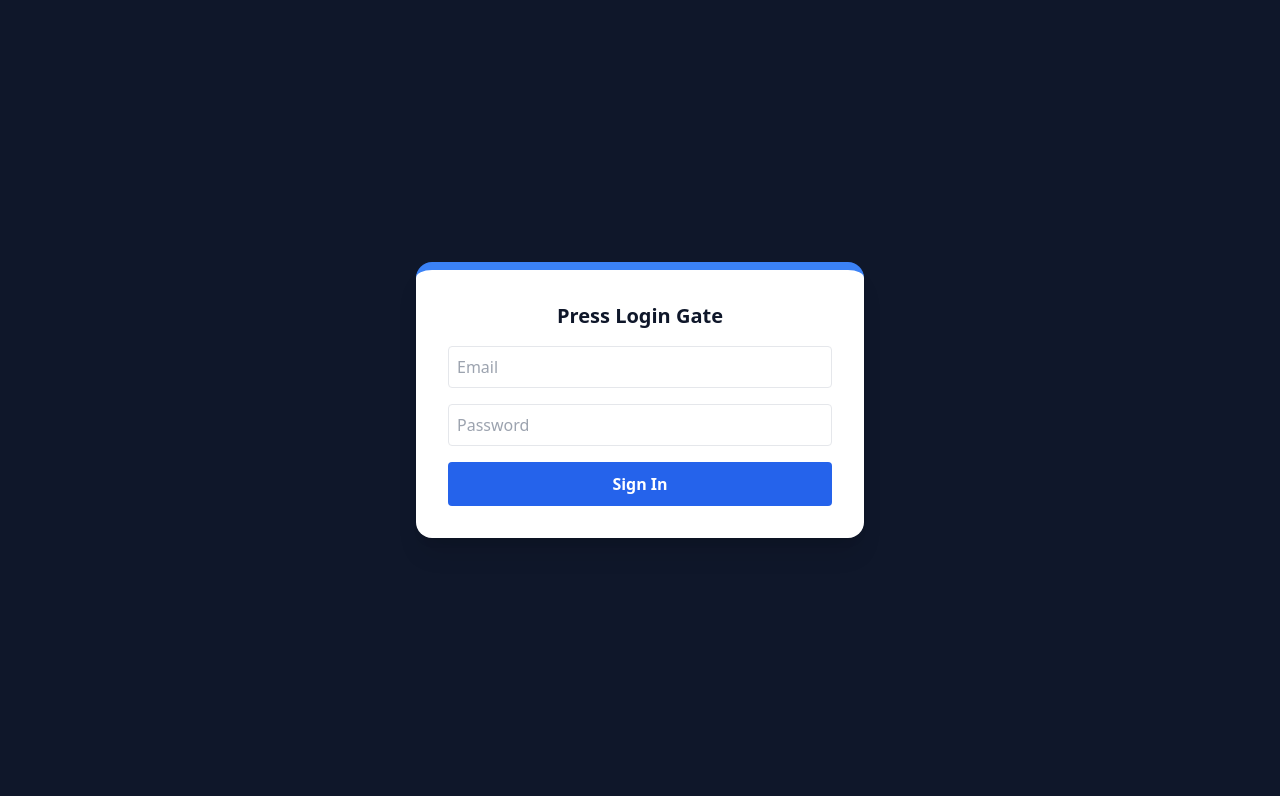
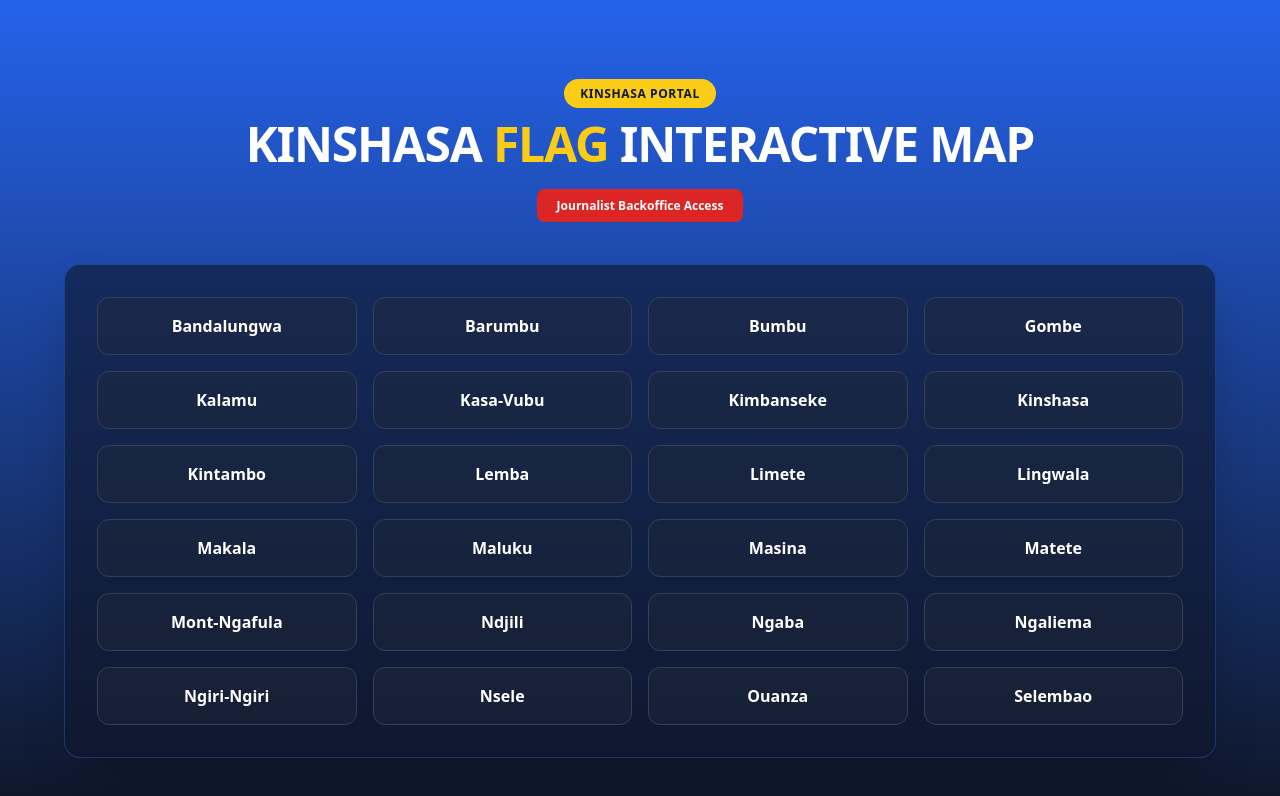
Before and after one commit to cherifadel0308/kinshasa-portal, a Next.js app: page / in a window 1280 px wide. Shown: the top 796 px of the page. Built offline with nearby package versions, Linux system fonts and the light colour scheme.

Commit message:
Update page.tsx

```diff
--- a/src/app/page.tsx
+++ b/src/app/page.tsx
@@ -1,30 +1,42 @@
-'use client';
-import { useState } from 'react';
-import { useRouter } from 'next/navigation';
-import { supabase } from '../lib/supabase';
+import Link from 'next/link';
 
-export default function LoginPage() {
-  const router = useRouter();
-  const [email, setEmail] = useState('');
-  const [password, setPassword] = useState('');
-  const [errorMsg, setErrorMsg] = useState('');
+const KINSHASA_COMMUNES = [
+  'Bandalungwa', 'Barumbu', 'Bumbu', 'Gombe', 'Kalamu', 'Kasa-Vubu',
+  'Kimbanseke', 'Kinshasa', 'Kintambo', 'Lemba', 'Limete', 'Lingwala',
+  'Makala', 'Maluku', 'Masina', 'Matete', 'Mont-Ngafula', 'Ndjili',
+  'Ngaba', 'Ngaliema', 'Ngiri-Ngiri', 'Nsele', 'Ouanza', 'Selembao'
+];
 
-  const handleLogin = async (e: React.FormEvent) => {
-    e.preventDefault();
-    const { error } = await supabase.auth.signInWithPassword({ email, password });
-    if (error) { setErrorMsg(error.message); }
-    else { router.push('/backoffice'); }
-  };
+export default function HomePage() {
+  return (
+    <main className="min-h-screen bg-gradient-to-b from-blue-600 to-slate-900 text-white p-8 font-sans">
+      <header className="max-w-6xl mx-auto text-center my-12">
+        <span className="bg-yellow-400 text-slate-900 px-4 py-1.5 rounded-full text-xs font-black uppercase tracking-wider">
+          Kinshasa Portal
+        </span>
+        <h1 className="text-5xl font-black mt-4 uppercase tracking-tight">
+          Kinshasa <span className="text-yellow-400">Flag</span> Interactive Map
+        </h1>
+        <div className="mt-6">
+          <Link href="/login" className="bg-red-600 text-white px-5 py-2 rounded-lg text-xs font-bold hover:opacity-90 transition">
+            Journalist Backoffice Access
+          </Link>
+        </div>
+      </header>
 
-  return (
-    <main className="min-h-screen flex items-center justify-center bg-slate-900 px-4">
-      <form onSubmit={handleLogin} className="max-w-md w-full bg-white p-8 rounded-2xl shadow-xl space-y-4 border-t-8 border-blue-500">
-        <h2 className="text-xl font-black text-slate-900 text-center">Press Login Gate</h2>
-        <input type="email" required value={email} onChange={(e) => setEmail(e.target.value)} className="w-full p-2 border text-gray-900 rounded" placeholder="Email" />
-        <input type="password" required value={password} onChange={(e) => setPassword(e.target.value)} className="w-full p-2 border text-gray-900 rounded" placeholder="Password" />
-        {errorMsg && <p className="text-xs text-red-600 font-bold">{errorMsg}</p>}
-        <button type="submit" className="w-full bg-blue-600 text-white p-2.5 rounded font-bold">Sign In</button>
-      </form>
+      <section className="max-w-6xl mx-auto bg-slate-900 bg-opacity-60 p-8 rounded-2xl border border-blue-500 border-opacity-30 shadow-2xl">
+        <div className="grid grid-cols-2 sm:grid-cols-3 md:grid-cols-4 gap-4">
+          {KINSHASA_COMMUNES.map((commune) => (
+            <Link
+              key={commune}
+              href={`/commune/${encodeURIComponent(commune)}`}
+              className="p-4 rounded-xl border border-slate-700 bg-slate-800 bg-opacity-50 text-center font-semibold hover:border-yellow-400 hover:scale-[1.02] transition-all"
+            >
+              <p className="hover:text-yellow-400">{commune}</p>
+            </Link>
+          ))}
+        </div>
+      </section>
     </main>
   );
 }
```
